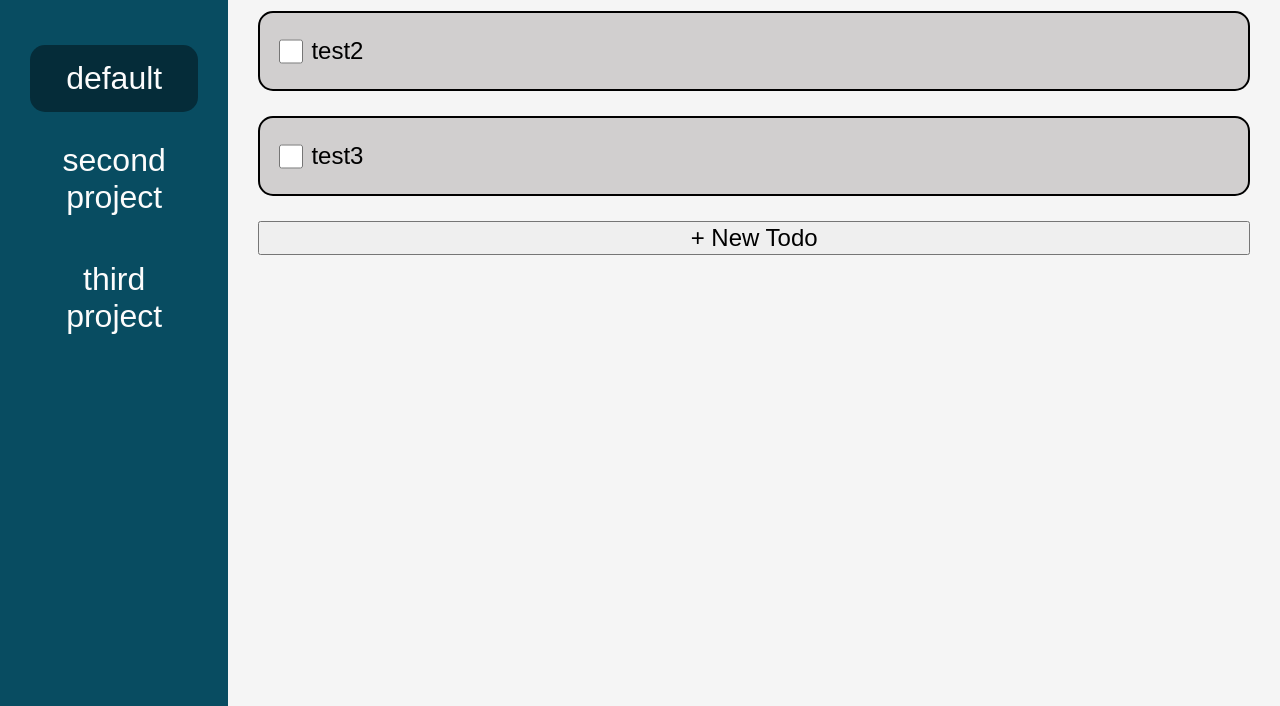
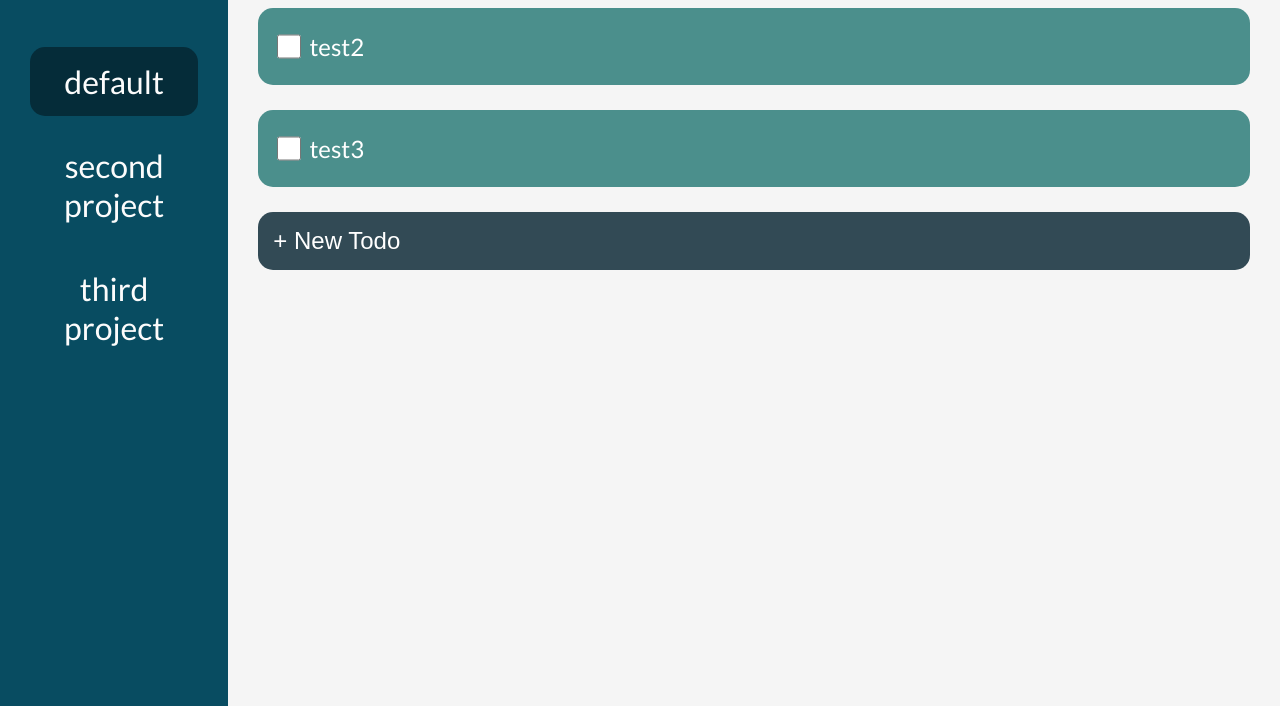
Before and after one commit to Omarpixel9/Odin_TodoList, a website built with webpack: page dist/index.html in a window 1280 px wide. Shown: the part 124-830 px from the top of the page. Built offline with nearby package versions, Linux system fonts and the light colour scheme.

Commit message:
css changes

```diff
--- a/src/style.css
+++ b/src/style.css
@@ -1,3 +1,4 @@
+@import url('https://fonts.googleapis.com/css2?family=Lato:ital,wght@0,400;0,700;0,900;1,400;1,700;1,900&family=Roboto&display=swap');
 :root {
     --sidebar-bg: #084C61;
     --sidebar-bg-secondary: #052C39;
@@ -5,7 +6,7 @@
 }
 body {
     margin: 0;
-    font-family: sans-serif;
+    font-family: 'Lato', sans-serif;
     background-color: (var(--white-color));
 }
 
@@ -24,14 +25,14 @@ body {
 
 #todosContent .todo {
     padding: 0px 15px;
-    background-color: #d1cfcf;
+    background-color: #4B8F8C;
     border-radius: 15px;
-    border: 2px solid black;
     display: flex;
     align-items: center;
     gap: 5px;
     font-size: 24px;
     cursor:pointer;
+    color: white;
 }
 
 #todosContent .todo input {
@@ -45,6 +46,16 @@ body {
 
 #todosContent button {
     font-size: 24px;
+    border: none;
+    background-color: #324a55;
+    color: white;
+    padding: 15px;
+    border-radius: 15px;
+    text-align: left;
+}
+#todosContent button:hover {
+    background-color: #11191d;
+    cursor: pointer;
 }
 
 #sidebar {
```
